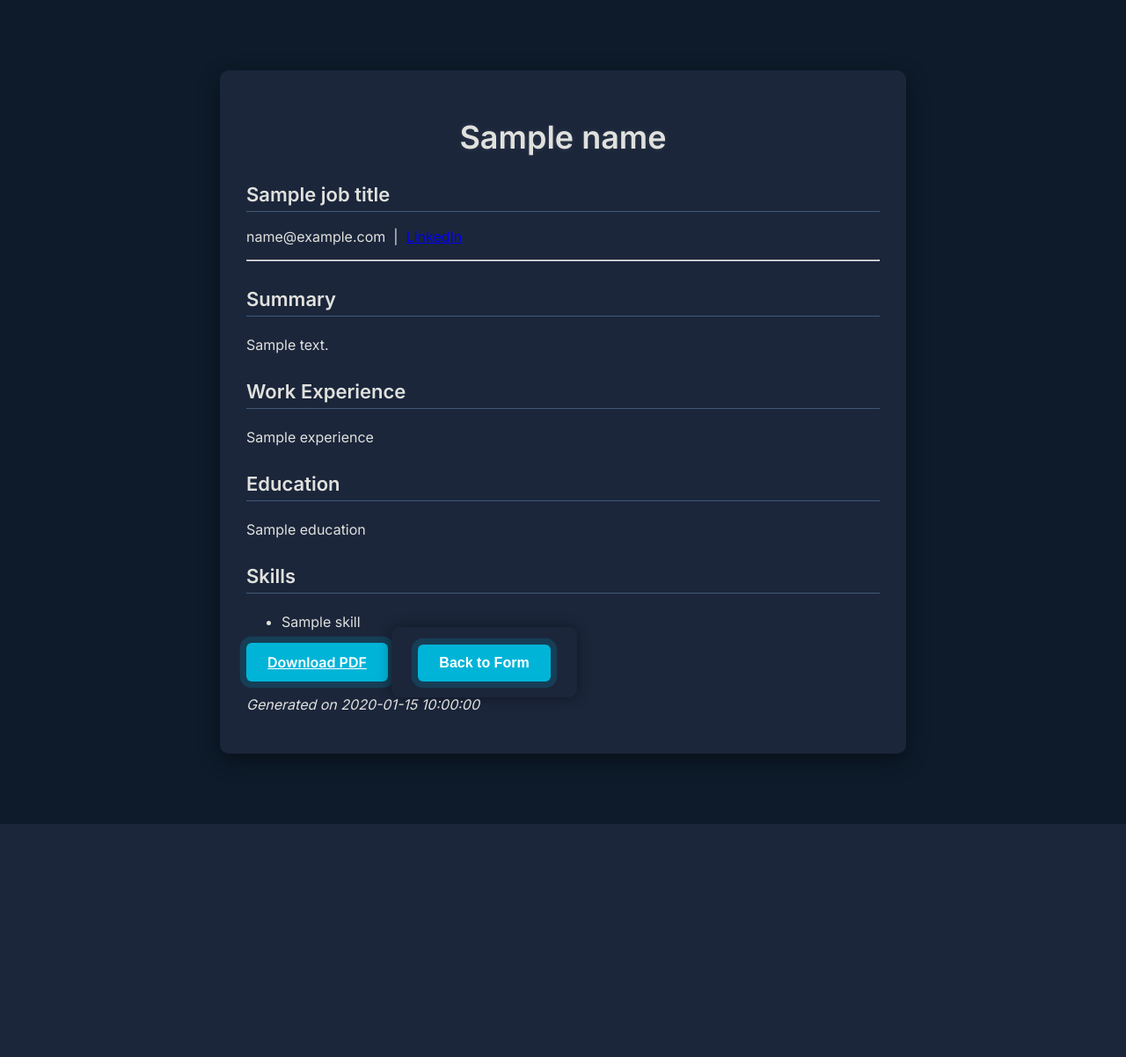
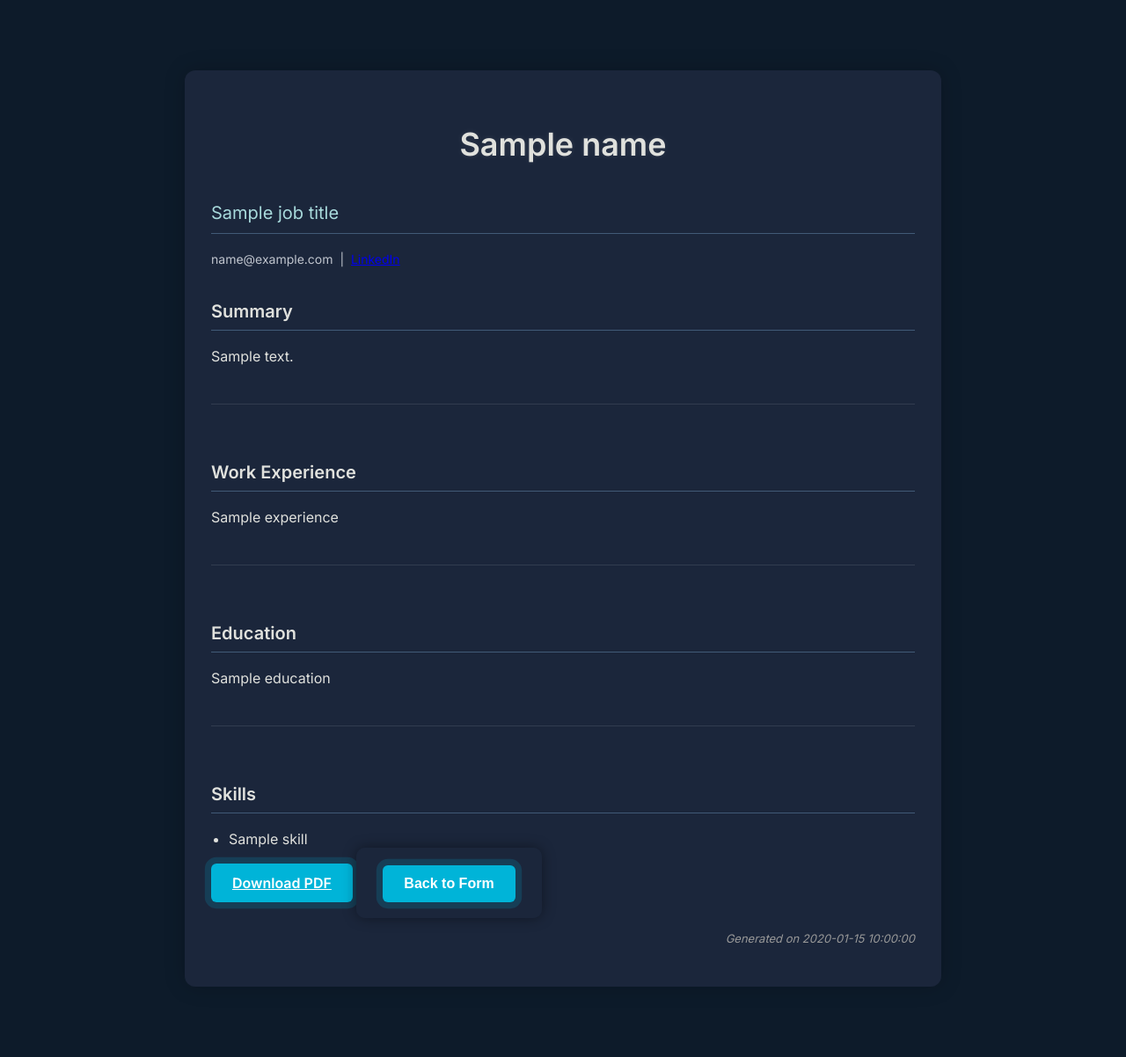
Before and after one commit to jamesr150/resume-builder, a Flask app: template templates/resume.html in a window 1280 px wide. Shown: the whole page at 88% size. Before the commit the page ends 937 px from the top, so only its background shows below. Run offline with Flask 3, Linux system fonts and the light colour scheme; the template is opened without the code that fills it: most values are stand-ins (such as "Sample title", 1, 10 or a date in 2020); some libraries are stand-ins or nearby versions.

Commit message:
Style changes

```diff
--- a/templates/resume.html
+++ b/templates/resume.html
@@ -2,9 +2,100 @@
 <html>
 <head>
   <!-- Google Font for clean typography -->
+  <meta charset="UTF-8">
+  <meta name="viewport" content="width=device-width, initial-scale=1.0">
   <link href="https://fonts.googleapis.com/css2?family=Inter:wght@400;600&display=swap" rel="stylesheet">
   <title>Your Resume</title>
   <link rel="stylesheet" href="{{ url_for('static', filename='style.css') }}">
+  <style>
+    /* Phase 1 Enhancements */
+    body {
+      line-height: 1.7;
+      font-size: 16px;
+    }
+
+    .resume-container {
+      max-width: 800px;
+      margin: 40px auto;
+      padding: 30px;
+      background: #1b263b;
+      border-radius: 12px;
+      box-shadow: 0 0 25px rgba(0, 0, 0, 0.2);
+    }
+
+    .resume-header h1 {
+      font-size: 36px;
+      font-weight: 700;
+      margin-bottom: 4px;
+    }
+
+    .resume-header h2 {
+      font-size: 20px;
+      font-weight: 400;
+      color: #a8dadc;
+    }
+
+    .resume-section h3 {
+      font-size: 20px;
+      color: #e0e1dd;
+      font-weight: 600;
+      margin-bottom: 10px;
+      border-bottom: 2px solid linear-gradient(90deg, #00b4d8, transparent);
+      padding-bottom: 4px;
+    }
+
+    .resume-section p,
+    .resume-section li {
+      font-size: 16px;
+      color: #e0e1dd;
+    }
+
+    .resume-section + .resume-section {
+      margin-top: 40px;
+      border-top: 1px solid rgba(255, 255, 255, 0.1);
+      padding-top: 30px;
+    }
+
+    .resume-section ul {
+      padding-left: 20px;
+    }
+
+    .contact-line {
+      color: #c0c5ce;
+      font-size: 14px;
+    }
+
+    .timestamp {
+      font-size: 13px;
+      text-align: right;
+      color: #999;
+      margin-top: 30px;
+    }
+
+    @media screen and (max-width: 600px) {
+      .resume-container {
+        margin: 20px;
+        padding: 20px;
+      }
+
+      .resume-header h1 {
+        font-size: 28px;
+      }
+
+      .resume-header h2 {
+        font-size: 16px;
+      }
+
+      .resume-section h3 {
+        font-size: 18px;
+      }
+
+      .resume-section p,
+      .resume-section li {
+        font-size: 15px;
+      }
+    }
+  </style>
 </head>
 <body class="animate-fade-in">
 
@@ -22,34 +113,32 @@
   <!-- Resume content wrapper -->
   <div class="resume-container" id="resume-content">
     <div class="resume-header">
-      <h1 class="glow-text">{{ name }}</h1>
-      <h2>{{ job_title }}</h2>
-      <p class="contact-line">
+      <h1 class="glow-text" contenteditable="true">{{ name }}</h1>
+      <h2 contenteditable="true">{{ job_title }}</h2>
+      <p class="contact-line" contenteditable="true">
         {{ email }}{% if linkedin %} &nbsp;|&nbsp; <a href="{{ linkedin }}" target="_blank">LinkedIn</a>{% endif %}
       </p>
     </div>
 
-    <hr>
-
     <!-- Resume Sections -->
     <div class="resume-section">
       <h3>Summary</h3>
-      <p>{{ summary }}</p>
+      <p contenteditable="true">{{ summary }}</p>
     </div>
 
     <div class="resume-section">
       <h3>Work Experience</h3>
-      <p>{{ experience }}</p>
+      <p contenteditable="true">{{ experience }}</p>
     </div>
 
     <div class="resume-section">
       <h3>Education</h3>
-      <p>{{ education }}</p>
+      <p contenteditable="true">{{ education }}</p>
     </div>
 
     <div class="resume-section">
       <h3>Skills</h3>
-      <ul>
+      <ul contenteditable="true">
         {% for skill in skills %}
           {% if skill.strip() %}
             <li>{{ skill.strip() }}</li>
@@ -68,12 +157,12 @@
 
     <p class="timestamp"><em>Generated on {{ timestamp }}</em></p>
   </div>
+
   <!-- html2pdf.js library -->
   <script src="https://cdnjs.cloudflare.com/ajax/libs/html2pdf.js/0.10.1/html2pdf.bundle.min.js"></script>
   <script>
     function downloadPDF() {
       const element = document.getElementById('resume-content');
-
       const options = {
         margin:       0.5,
         filename:     'resume.pdf',
@@ -81,7 +170,6 @@
         html2canvas:  { scale: 2 },
         jsPDF:        { unit: 'in', format: 'letter', orientation: 'portrait' }
       };
-
       html2pdf().set(options).from(element).save();
     }
   </script>
```
Lines whose indentation alone changed are shown as unchanged.
